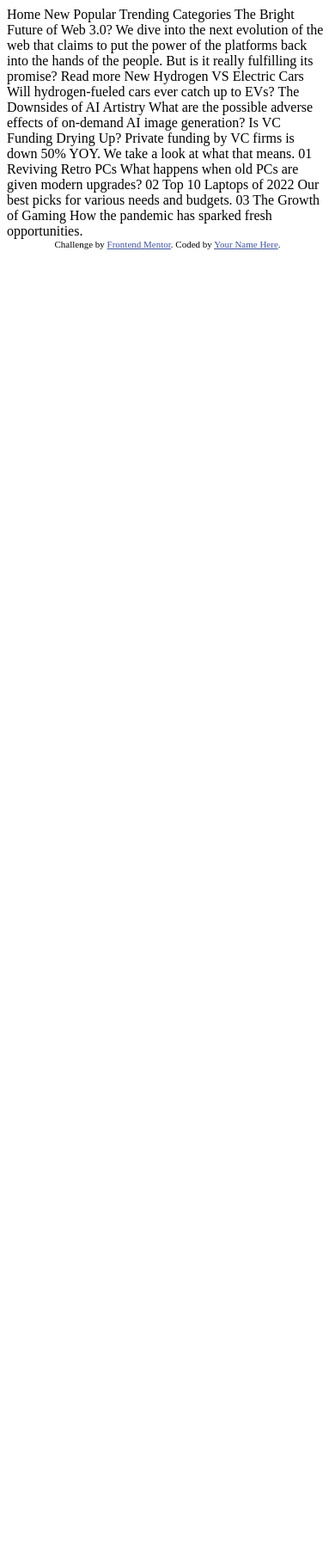
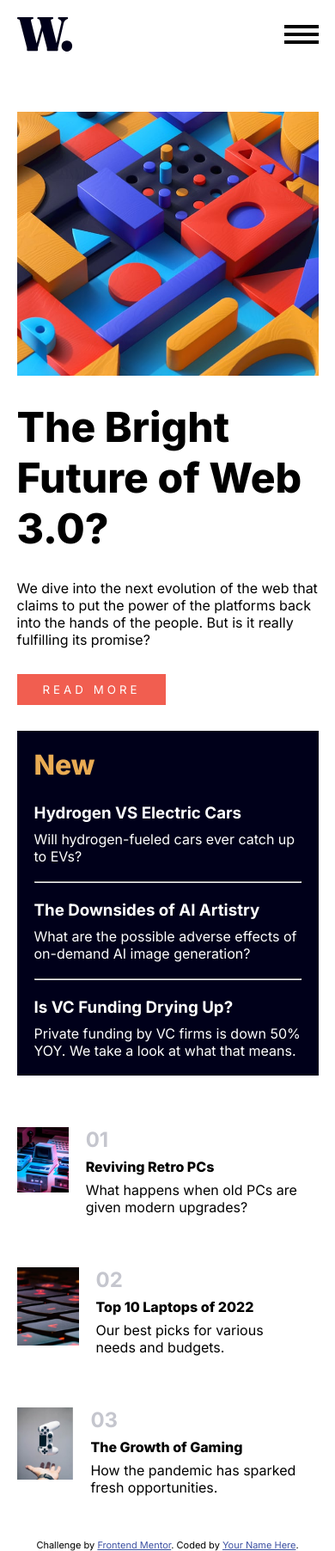
Before and after one commit to Drew-Adeleye/NewsHomePageChallenge, a plain HTML site: page index.html in a window 390 px wide. Shown: the whole page at 86% size. Before the commit the page ends 844 px from the top, so only its background shows below. Drawn offline with Linux system fonts and the light colour scheme.

Commit message:
Finishing up

```diff
--- a/index.html
+++ b/index.html
@@ -1,60 +1,156 @@
 <!DOCTYPE html>
 <html lang="en">
   <head>
-  <meta charset="UTF-8">
-  <meta name="viewport" content="width=device-width, initial-scale=1.0"> <!-- displays site properly based on user's device -->
+    <meta charset="UTF-8" />
+    <meta name="viewport" content="width=device-width, initial-scale=1.0" />
+    <!-- displays site properly based on user's device -->
 
-  <link rel="icon" type="image/png" sizes="32x32" href="./assets/images/favicon-32x32.png">
+    <link
+      rel="icon"
+      type="image/png"
+      sizes="32x32"
+      href="./assets/images/favicon-32x32.png"
+    />
 
     <title>Frontend Mentor | News homepage</title>
 
     <!-- Feel free to remove these styles or customise in your own stylesheet 👍 -->
-  <style>
-    .attribution { font-size: 11px; text-align: center; }
-    .attribution a { color: hsl(228, 45%, 44%); }
-  </style>
+    <link rel="stylesheet" href="style.css" />
+    <script src="script.js" defer></script>
+
+    <!-- fonts -->
+    <link rel="preconnect" href="https://fonts.googleapis.com" />
+    <link rel="preconnect" href="https://fonts.gstatic.com" crossorigin />
+    <link
+      href="https://fonts.googleapis.com/css2?family=Inter:wght@400;700;800&display=swap"
+      rel="stylesheet"
+    />
   </head>
   <body>
-
-  Home
-  New
-  Popular
-  Trending
-  Categories
-
-  The Bright Future of Web 3.0?
-
-  We dive into the next evolution of the web that claims to put the power of the platforms back into the hands of the people.
-  But is it really fulfilling its promise?
-
-  Read more
-
-  New
-
-  Hydrogen VS Electric Cars
-  Will hydrogen-fueled cars ever catch up to EVs?
-
-  The Downsides of AI Artistry
-  What are the possible adverse effects of on-demand AI image generation?
-
-  Is VC Funding Drying Up?
-  Private funding by VC firms is down 50% YOY. We take a look at what that means.
-
-  01
-  Reviving Retro PCs
-  What happens when old PCs are given modern upgrades?
-
-  02
-  Top 10 Laptops of 2022
-  Our best picks for various needs and budgets.
-
-  03
-  The Growth of Gaming
-  How the pandemic has sparked fresh opportunities.
-
+    <header>
+      <img src="assets/images/logo.svg" alt="logo" />
+      <nav class="nav">
+        <ul>
+          <li>Home</li>
+          <li>New</li>
+          <li>Popular</li>
+          <li>Trending</li>
+          <li>Categories</li>
+        </ul>
+      </nav>
+      <div class="hamburger">
+        <span class="bar"></span>
+        <span class="bar"></span>
+        <span class="bar"></span>
+      </div>
+    </header>
+    <main class="grid-container">
+      <!-- grid item 1 -->
+      <div class="grid-item item-1">
+        <img
+          src="assets/images/image-web-3-desktop.jpg"
+          alt="desktop-image"
+          class="desktop-img"
+        />
+        <img
+          src="assets/images/image-web-3-mobile.jpg"
+          alt="mobile-image"
+          class="mobile-img"
+        />
+      </div>
+      <!-- grid item 2 -->
+      <div class="grid-item item-2">
+        <!-- top -->
+        <div class="item-2-top">
+          <h2 class="orange">New</h2>
+          <h3>Hydrogen VS Electric Cars</h3>
+          <p>Will hydrogen-fueled cars ever catch up to EVs?</p>
+          <hr />
+        </div>
+        <!-- middle -->
+        <div class="item-2-middle">
+          <h3>The Downsides of AI Artistry</h3>
+          <p>
+            What are the possible adverse effects of on-demand AI image
+            generation?
+          </p>
+          <hr />
+        </div>
+        <!-- bottom -->
+        <div class="item-2-bottom">
+          <h3>Is VC Funding Drying Up?</h3>
+          <p>
+            Private funding by VC firms is down 50% YOY. We take a look at what
+            that means.
+          </p>
+        </div>
+      </div>
+      <!-- grid item 3 -->
+      <div class="grid-item item-3">
+        <h1 class="desktop-h1">
+          The Bright <br />
+          Future of <br />
+          Web 3.0?
+        </h1>
+        <h1 class="mobile-h1">
+          The Bright <br />
+          Future of Web 3.0?
+        </h1>
+      </div>
+      <!-- grid item 4 -->
+      <div class="grid-item item-4">
+        <p>
+          We dive into the next evolution of the web that claims to put the
+          power of the platforms back into the hands of the people. But is it
+          really fulfilling its promise?
+        </p>
+        <button>Read More</button>
+      </div>
+      <!-- grid item 5 -->
+      <div class="grid-item item-5">
+        <div class="item-image-div">
+          <img src="assets/images/image-retro-pcs.jpg" alt="image-retro-pcs" />
+        </div>
+        <div class="text-div">
+          <h3>01</h3>
+          <h4>Reviving Retro PCs</h4>
+          <p>What happens when old PCs are given modern upgrades?</p>
+        </div>
+      </div>
+      <!-- grid item 6 -->
+      <div class="grid-item item-6">
+        <div class="item-image-div">
+          <img
+            src="assets/images/image-top-laptops.jpg"
+            alt="image-top-laptops"
+          />
+        </div>
+        <div class="text-div">
+          <h3>02</h3>
+          <h4>Top 10 Laptops of 2022</h4>
+          <p>Our best picks for various needs and budgets.</p>
+        </div>
+      </div>
+      <!-- grid item 7 -->
+      <div class="grid-item item-7">
+        <div class="item-image-div">
+          <img
+            src="assets/images/image-gaming-growth.jpg"
+            alt="image-gaming-growth"
+          />
+        </div>
+        <div class="text-div">
+          <h3>03</h3>
+          <h4>The Growth of Gaming</h4>
+          <p>How the pandemic has sparked fresh opportunities.</p>
+        </div>
+      </div>
+    </main>
     <div class="attribution">
-    Challenge by <a href="https://www.frontendmentor.io?ref=challenge" target="_blank">Frontend Mentor</a>.
-    Coded by <a href="#">Your Name Here</a>.
+      Challenge by
+      <a href="https://www.frontendmentor.io?ref=challenge" target="_blank"
+        >Frontend Mentor</a
+      >. Coded by <a href="#">Your Name Here</a>.
     </div>
   </body>
 </html>
--- /dev/null
+++ b/script.js
@@ -0,0 +1,8 @@
+const hamburgerDiv = document.querySelector(".hamburger");
+const navElement = document.querySelector(".nav");
+
+hamburgerDiv.addEventListener("click", () => {
+  hamburgerDiv.classList.toggle("active");
+  navElement.classList.toggle("active")
+
+});
--- /dev/null
+++ b/style.css
@@ -0,0 +1,274 @@
+:root {
+  /* PRIMARY COLORS */
+  --soft-orange: hsl(35, 77%, 62%);
+  --Soft-red: hsl(5, 85%, 63%);
+  /* NEUTRAL */
+  --off-white: hsl(36, 100%, 99%);
+  --grayish-blue: hsl(233, 8%, 79%);
+  --dark-grayish-blue: hsl(236, 13%, 42%);
+  --very-dark-blue: hsl(240, 100%, 5%);
+  /* FONT */
+  --inter-font-family: "Inter", sans-serif;
+}
+.attribution {
+  font-size: 11px;
+  text-align: center;
+  margin-top: 50px;
+}
+.attribution a {
+  color: hsl(228, 45%, 44%);
+}
+* {
+  margin: 0;
+  padding: 0;
+  box-sizing: border-box;
+}
+body {
+  font-family: var(--inter-font-family);
+  /* padding: 0 10%; */
+}
+img {
+  display: block;
+}
+.grid-container {
+  display: grid;
+  grid-template-columns: repeat(3, 1fr);
+  grid-auto-rows: minmax(100px, auto);
+  grid-gap: 30px;
+  margin-top: 50px;
+  padding: 0 10%;
+}
+
+.item-1 {
+  grid-column: span 2;
+}
+
+.item-1 > .desktop-img {
+  width: 100%;
+}
+.item-1 > .mobile-img {
+  display: none;
+}
+.item-2 {
+  grid-row: span 2;
+  display: flex;
+  flex-direction: column;
+  gap: 20px;
+  padding: 20px 20px 0 20px;
+  color: white;
+  background-color: var(--very-dark-blue);
+}
+
+.item-2 h2 {
+  margin-bottom: 8%;
+  font-weight: 800;
+  font-size: 2rem;
+}
+.item-2 h3 {
+  margin-bottom: 3%;
+  font-weight: 700;
+}
+.item-2 h3:hover {
+  color: var(--soft-orange);
+  cursor: pointer;
+}
+.item-2 p {
+  margin-bottom: 6%;
+  font-weight: 400;
+}
+.orange {
+  color: var(--soft-orange);
+}
+.item-3 h1 {
+  font-weight: 800;
+  font-size: 3rem;
+}
+.item-3 .desktop-h1 {
+  display: block;
+}
+.item-3 .mobile-h1 {
+  display: none;
+}
+.item-4 {
+  display: flex;
+  flex-direction: column;
+  gap: 30px;
+}
+.item-4 button {
+  padding: 10px 30px;
+  width: fit-content;
+  background-color: var(--Soft-red);
+  border: none;
+  cursor: pointer;
+  color: white;
+  font-family: var(--inter-font-family);
+  text-transform: uppercase;
+  letter-spacing: 4px;
+  transition: 0.2s background-color linear;
+}
+.item-4 button:hover {
+  background-color: var(--very-dark-blue);
+}
+.item-5,
+.item-6,
+.item-7 {
+  display: flex;
+  margin-top: 30px;
+}
+.item-image-div {
+  width: 30%;
+}
+.item-image-div > img {
+  width: 100%;
+  /* height: 100%; */
+  display: block;
+}
+.text-div {
+  padding: 0 20px;
+}
+.text-div h3 {
+  font-size: 1.5rem;
+  font-weight: 700;
+  color: var(--grayish-blue);
+}
+.text-div h4 {
+  font-weight: 800;
+}
+.text-div h4:hover {
+  color: var(--Soft-red);
+  cursor: pointer;
+}
+
+.text-div p {
+  font-weight: 400;
+}
+/* NAVBAR CSS */
+header {
+  display: flex;
+  align-items: center;
+  width: 100%;
+  /* justify-content: space-between; */
+  position: relative;
+  padding: 20px 10%;
+}
+
+header nav {
+  margin-left: auto;
+}
+
+nav ul {
+  display: flex;
+  /* gap: 5%; */
+  gap: 10px;
+}
+nav ul li {
+  list-style-type: none;
+}
+.hamburger {
+  display: none;
+  cursor: pointer;
+  margin-left: auto;
+}
+
+.bar {
+  display: block;
+  width: 40px;
+  height: 4px;
+  background-color: black;
+  margin: 5px auto;
+  transition: all 300ms ease-in-out;
+}
+
+@media (max-width: 900px) {
+  .hamburger {
+    display: block;
+    position: relative;
+  }
+
+  .hamburger.active .bar:nth-child(2) {
+    opacity: 0;
+  }
+  .hamburger.active .bar:nth-child(1) {
+    transform: translateY(9px) rotate(45deg);
+  }
+  .hamburger.active .bar:nth-child(3) {
+    transform: translateY(-9px) rotate(-45deg);
+  }
+
+  nav {
+    position: fixed;
+    top: 0%;
+    right: -100%;
+    background-color: rgba(0, 0, 0, 0.4);
+    color: black;
+    width: 100%;
+    padding: 20px;
+    height: 100vh;
+    transition: all 100ms ease-in-out;
+  }
+
+  nav ul {
+    position: fixed;
+    top: 0;
+    right: -100%;
+    flex-direction: column;
+    width: 70%;
+    height: 100vh;
+    margin-left: auto;
+    background-color: white;
+    padding-top: 20px;
+    transition: all 300ms ease-in-out;
+  }
+  nav ul li {
+    padding: 25px 25px 0px 25px;
+  }
+  nav.active {
+    right: 0%;
+  }
+  nav.active > ul {
+    right: 0%;
+  }
+  .item-1 .desktop-img {
+    display: none;
+  }
+  .item-1 .mobile-img {
+    display: block;
+    width: 100%;
+  }
+  .grid-container {
+    grid-template-columns: 1fr;
+  }
+  .item-1 {
+    grid-column: span 1;
+  }
+  .item-2 {
+    order: 1;
+  }
+  .item-5 {
+    order: 2;
+  }
+  .item-6 {
+    order: 3;
+  }
+  .item-7 {
+    order: 4;
+  }
+  .item-3 .desktop-h1 {
+    display: none;
+  }
+  .item-3 .mobile-h1 {
+    display: block;
+  }
+  header {
+    padding: 20px 5%;
+  }
+  .grid-container {
+    padding: 0 5%;
+  }
+  .item-image-div > img {
+    max-width: 144.63px;
+  }
+  .text-div h4 {
+    margin: 7px 0px;
+  }
+}
```
Lines whose indentation alone changed are shown as unchanged.
